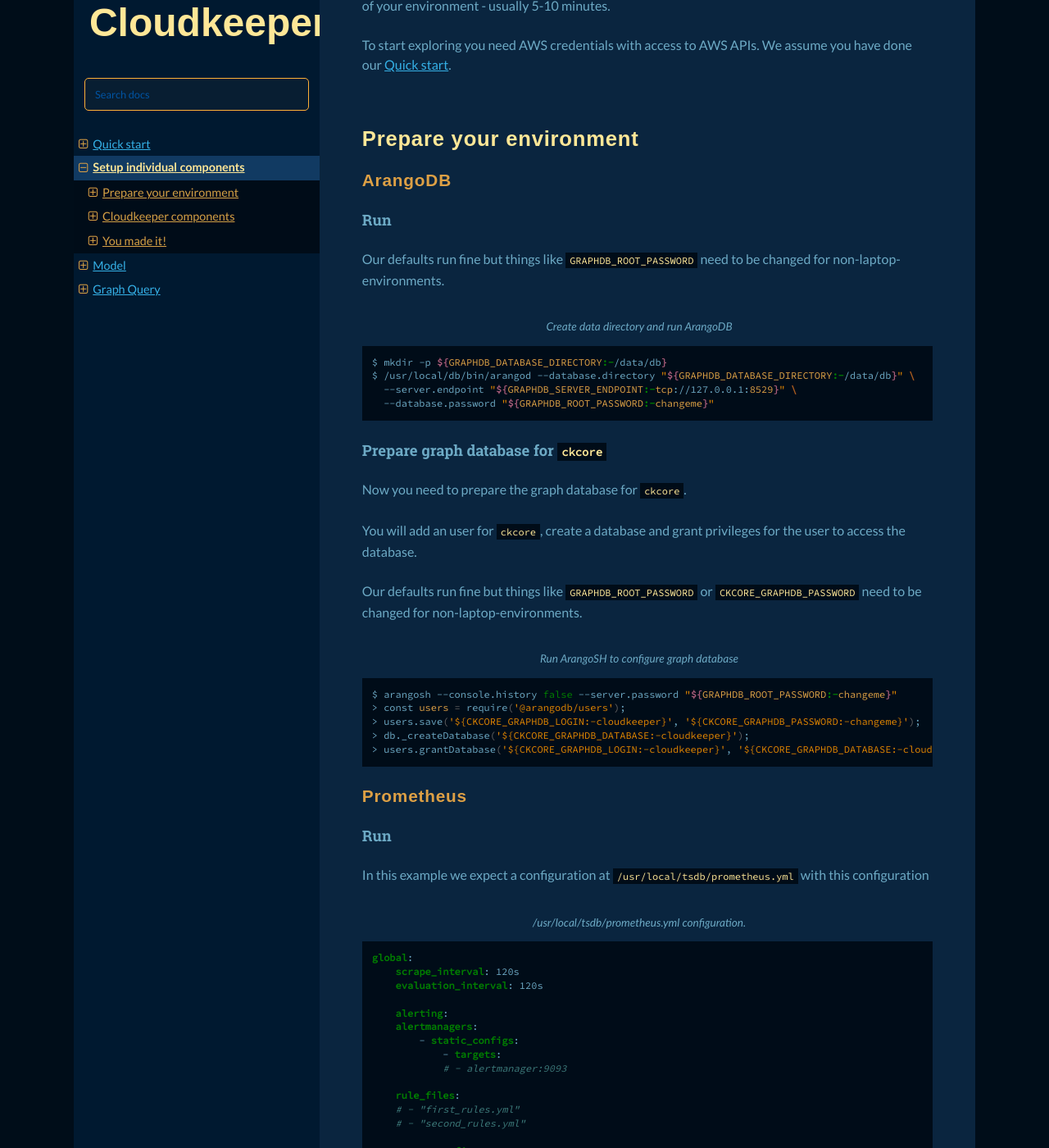
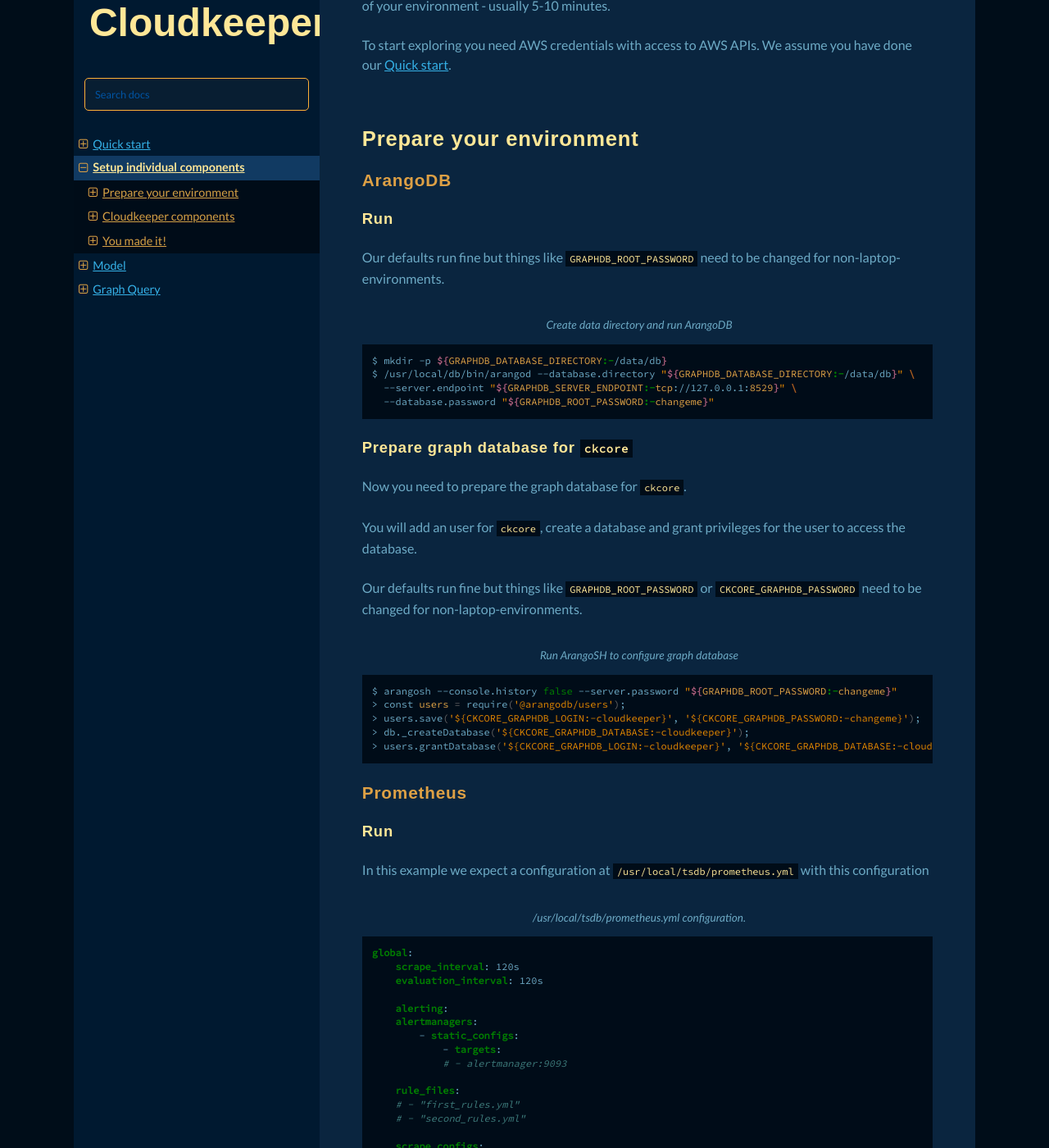
Before and after one commit to someengineering/fixinventory, a Sphinx documentation site: the page built from docs/source/setup.rst, in a window 1280 px wide and 1400 px high, scrolled down 388 px. Shown: the whole window at 82% size. Built offline with Sphinx 7.4.7 and the Read the Docs theme 2.0.0, drawn with Linux system fonts in a browser that asks for light colours; some web fonts are replaced.

Commit message:
[docs] added style for h4 headlines

```diff
--- a/docs/source/_static/css/custom.css
+++ b/docs/source/_static/css/custom.css
@@ -64,7 +64,7 @@
     font-family: 'Lato', sans-serif;
 }
 
-h1, h2, h3 {
+h1, h2, h3, h4 {
     color: #ffe797;
     font-family: 'Gemunu Libre', sans-serif;
     letter-spacing: 0.05rem;
```
